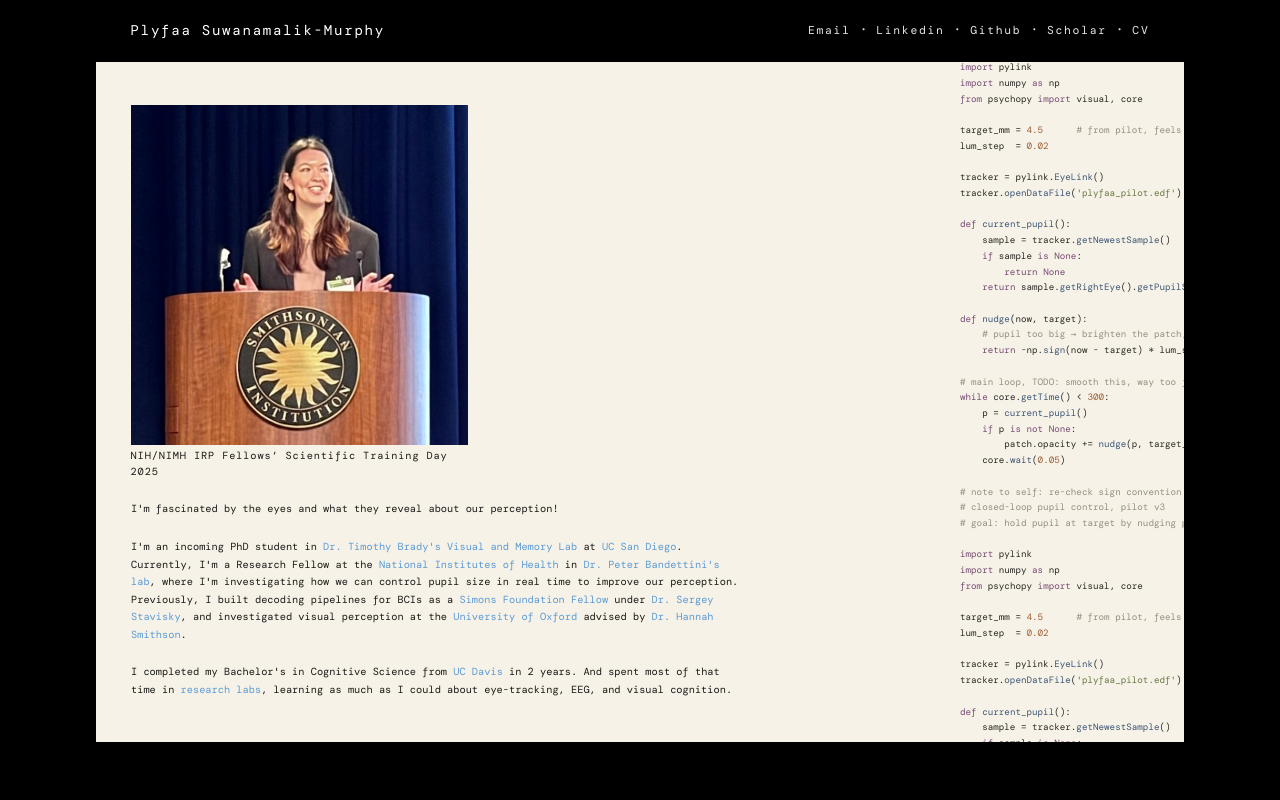
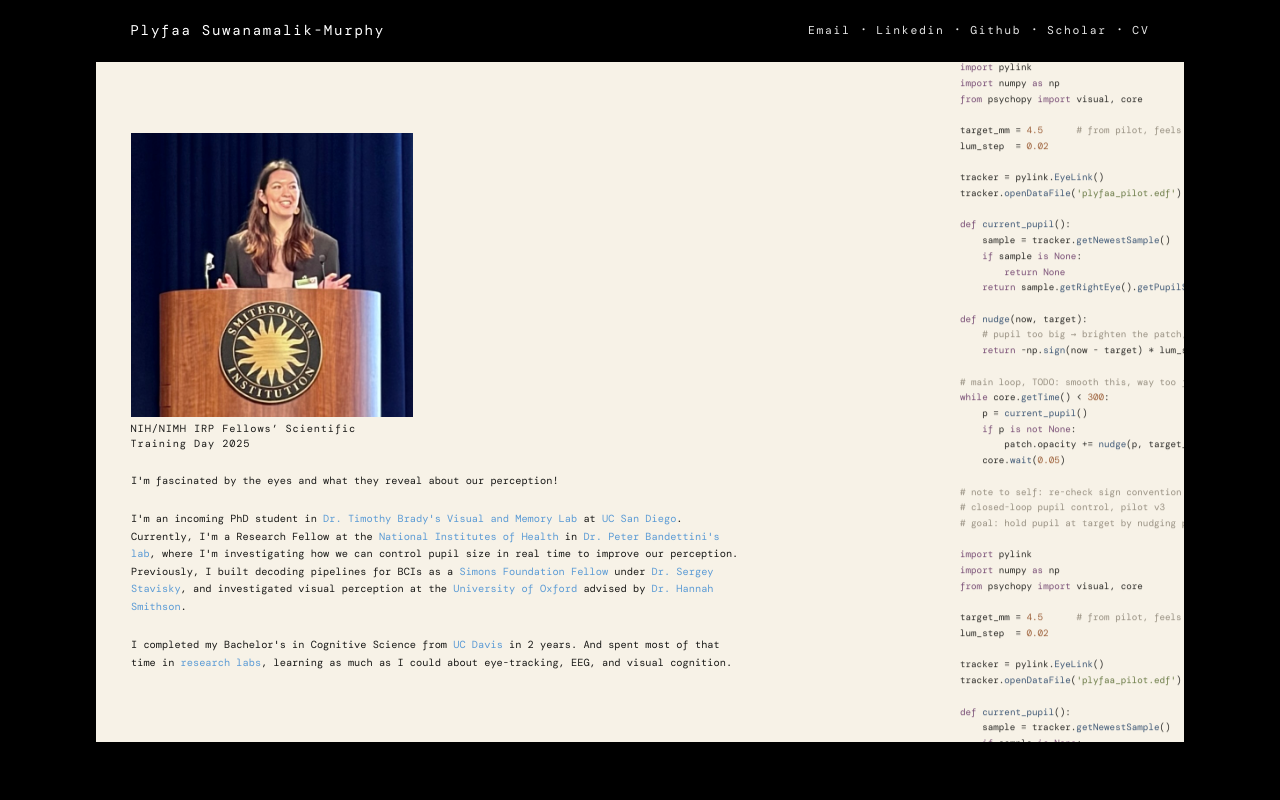
Before and after one commit to plyfaa/plyfaa.github.io, an Astro site: page / in a window 1280 px wide. Shown: the top 800 px of the page. Built offline with nearby package versions, Linux system fonts and the light colour scheme; Astro itself is replaced by a stand-in of ours; a web font is replaced by a local one.

Commit message:
changes to bio pic positioning

```diff
--- a/src/pages/index.astro
+++ b/src/pages/index.astro
@@ -254,9 +254,9 @@ import ScrollingCode from '../components/ScrollingCode.astro';
       .about-name { font-family: var(--serif); font-size: clamp(24px, 3vw, 40px); line-height: 1.3; color: #1A1A18; margin-bottom: clamp(20px, 3vw, 32px); }
       .about-name em { font-style: italic; color: var(--blue); }
       .about-body { font-size: clamp(11px, 0.95vw, 14px); font-weight: 300; color: #1A1A18; line-height: 1.7; margin-bottom: clamp(14px, 2vw, 24px); }
-      .bio-photo-wrapper { position: relative; flex-shrink: 0; width: clamp(240px, 31vw, 410px); overflow: visible; }
+      .bio-photo-wrapper { position: relative; flex-shrink: 0; width: clamp(200px, 26vw, 340px); overflow: visible; }
       .about-photo { position: relative; z-index: 1; width: 100%; height: auto; border-radius: 0; display: block; transform: none; transition: transform 0.5s; }
-      .bio-photo-block { display: flex; flex-direction: column; align-items: flex-start; width: clamp(240px, 31vw, 410px); }
+      .bio-photo-block { display: flex; flex-direction: column; align-items: flex-start; width: clamp(200px, 26vw, 340px); }
       .hero-separator { order: -1; font-family: var(--mono); font-size: clamp(14px, 1.6vw, 22px); color: rgba(26,26,24,0.55); letter-spacing: 8px; margin: clamp(6px, 0.9vw, 12px) 0; text-align: center; line-height: 1; }
       .hero-design-bg { position: absolute; top: 0; bottom: 0; right: calc(50% - 50vw); width: clamp(180px, 22vw, 320px); z-index: -1; pointer-events: none; background-image: url('/hero_design_background.jpg'); background-repeat: repeat-y; background-size: 100% auto; }
       .section-separator { font-family: var(--mono); font-size: clamp(14px, 1.6vw, 22px); color: rgba(255,255,255,0.6); letter-spacing: 8px; text-align: center; padding: clamp(24px, 4vw, 48px) 0; }
```
